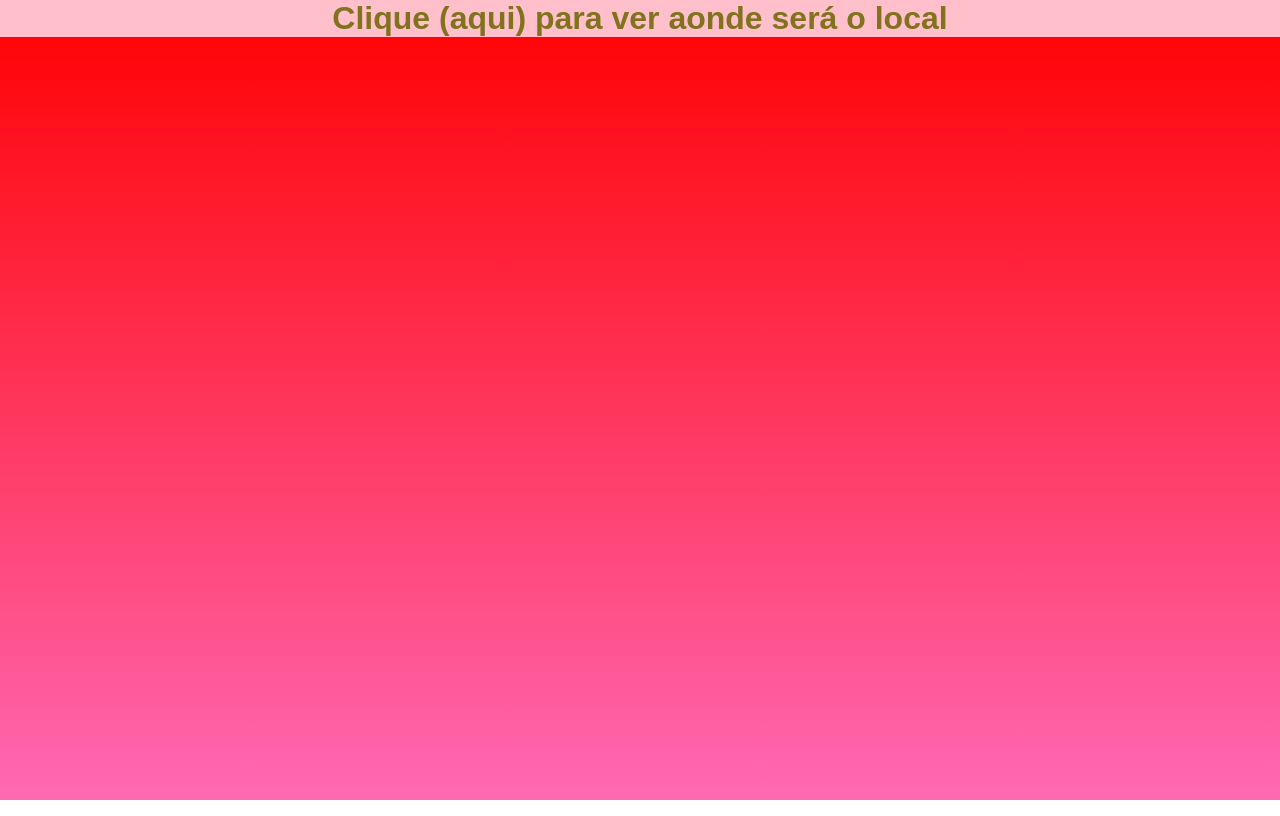
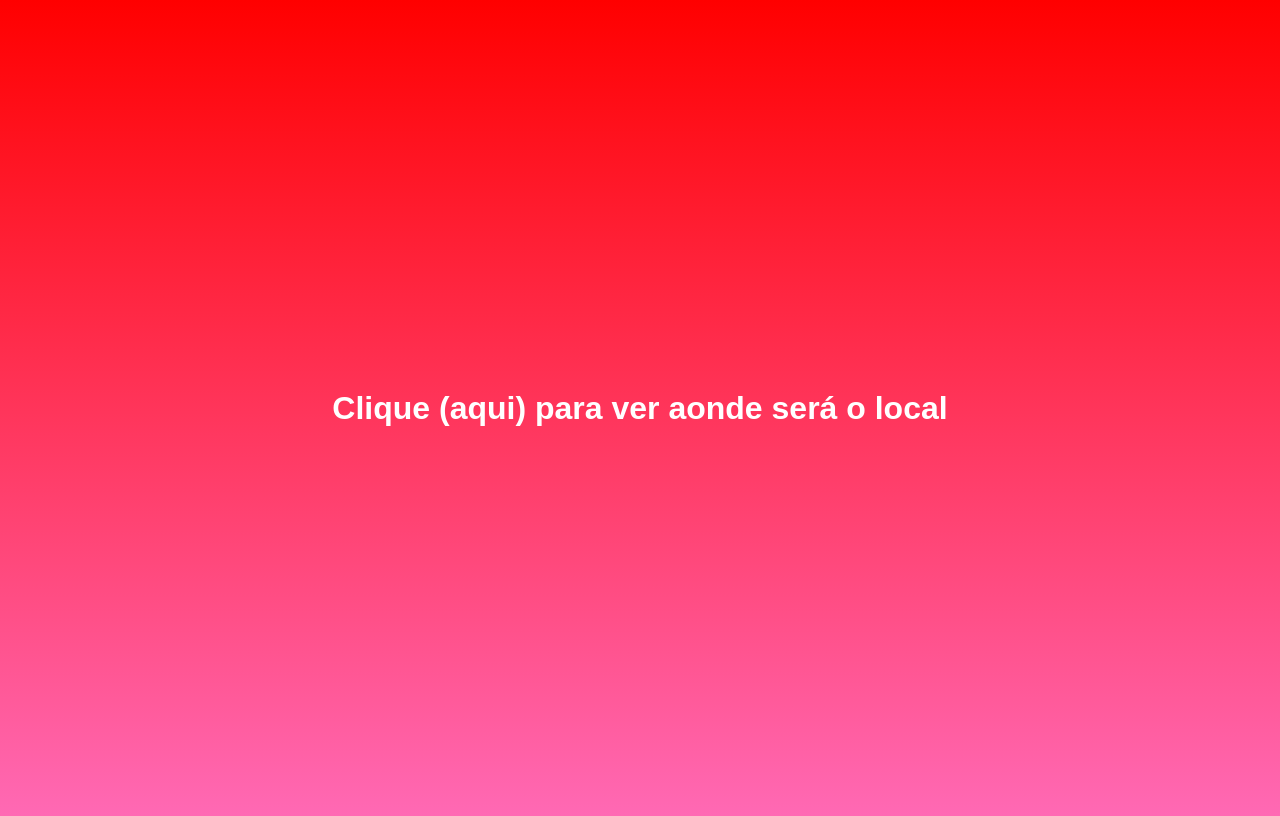
Before and after one commit to KLima12/esperoquepegue, a plain HTML site: page teste.html in a window 1280 px wide. Drawn offline with Linux system fonts and the light colour scheme.

Commit message:
Update teste.html

```diff
--- a/teste.html
+++ b/teste.html
@@ -5,7 +5,7 @@
     <meta name="viewport" content="width=device-width, initial-scale=1.0">
     <title>Williany</title>
     <link rel="shortcut icon" href="417379736_335935812623565_5182264552206576502_n.heic" type="image/x-icon">
-    <link rel="stylesheet" href="style.css">
+    <link rel="stylesheet" href="styleDois.css">
 </head>
 <body>
 
```
